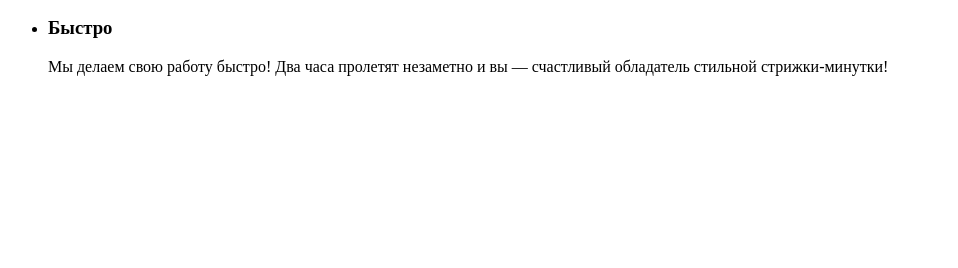
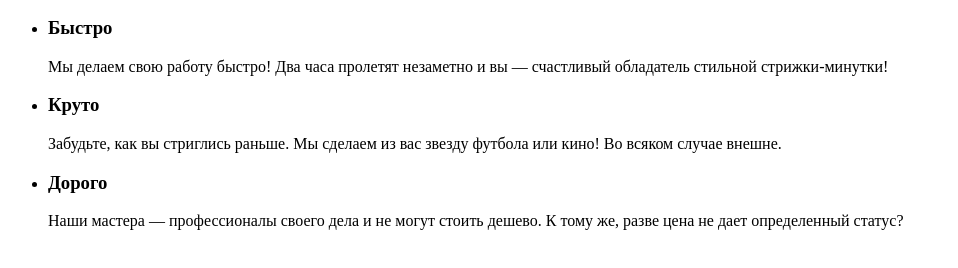
Before and after one commit to AlinaBreeva/950677-barbershop-24, a plain HTML site: page index.html in a window 1280 px wide. Shown: the part 276-544 px from the top of the page, without its empty margins (0-958 px from the left). Drawn offline with Linux system fonts and the light colour scheme.

Commit message:
доб остальных элем-ов списка

```diff
--- a/index.html
+++ b/index.html
@@ -35,6 +35,18 @@
                       пролетят незаметно и вы — счастливый
                       обладатель стильной стрижки-минутки!</p>
                   </li>
+                  <li class="feature-item">
+                    <h3>Круто</h3>
+                  <p>Забудьте, как вы стриглись раньше. Мы сделаем
+                      из вас звезду футбола или кино! Во всяком
+                      случае внешне.</p>
+                  </li>
+                  <li class="feature-item">
+                    <h3>Дорого</h3>
+                  <p>Наши мастера — профессионалы своего дела и не
+                      могут стоить дешево. К тому же, разве цена не
+                      дает определенный статус?</p>
+                  </li>
               </ul>
           </section>
       </main>
```
